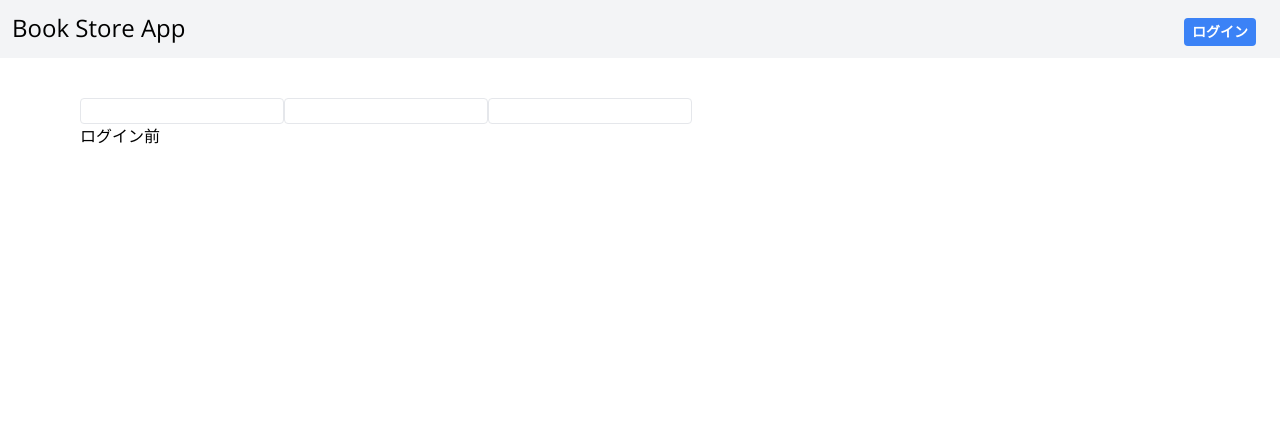
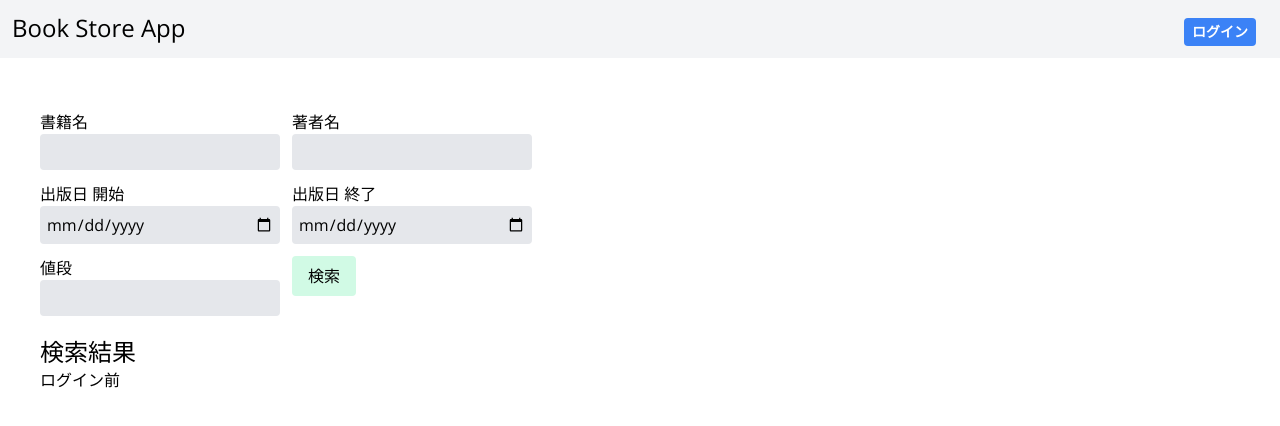
Before and after one commit to y-ibuki/book-store-app, a Next.js app: page / in a window 1280 px wide. Shown: the top 426 px of the page. Built offline with nearby package versions, Linux system fonts and the light colour scheme; no server answers.

Commit message:
一覧ページ マークアップ

```diff
--- a/src/components/BookIndex.tsx
+++ b/src/components/BookIndex.tsx
@@ -10,28 +10,36 @@ type TProps = {
 };
 
 const test = [
-    { name: "本1", author: "著者1", date: "2021/02/21", price: 300, place: "家", url: "https://google.com", remarks: "テスト備考ああああああああああああああああああああああああああああああああああああああああああああああああああああああああ"},
-    { name: "本2", author: "著者2", date: "2021/02/22", price: 1500, place: "東京", url: "https://google.com", remarks: "テスト備考っkっっっっっっsdcscsdcsdcsっっl"},
-    { name: "本3", author: "著者3", date: "2021/02/23", price: 900, place: "ああああああああああああああ", url: "https://google.com", remarks: "テスト備考jひsdvjsbdvsvsdv"},
-    { name: "本4", author: "著者4", date: "2021/02/24", price: 500, place: "F-10", url: "https://google.com", remarks: "テスト備考テストテスト"},
-    { name: "本5", author: "著者5", date: "2021/02/25", price: 80000, place: "E-5", url: "https://google.com", remarks: "テスト備考テストテストテストてすと"}
+    { title: "本1", author: "著者1", date: "2021/02/21", price: 300, place: "家", url: "https://google.com", remarks: "テスト備考ああああああああああああああああああああああああああああああああああああああああああああああああああああああああ"},
+    { title: "本2", author: "著者2", date: "2021/02/22", price: 1500, place: "東京", url: "https://google.com", remarks: "テスト備考っkっっっっっっsdcscsdcsdcsっっl"},
+    { title: "本3", author: "著者3", date: "2021/02/23", price: 900, place: "ああああああああああああああ", url: "https://google.com", remarks: "テスト備考ああああああああああああああ"},
+    { title: "本4", author: "著者4", date: "2021/02/24", price: 500, place: "F-10", url: "https://google.com", remarks: "テスト備考テストテスト"},
+    { title: "本5", author: "著者5", date: "2021/02/25", price: 80000, place: "E-5", url: "https://google.com", remarks: "テスト備考テストテストテストてすと"}
 ]
 
 const BookIndex = (props: TProps) => {
     return (
         <ul className="flex flex-wrap justify-between">
+            <li className="w-full">
+                <div className="flex p-2">
+                    <p className="text-lg w-1/5 line-clamp-1">書籍名</p>
+                    <p className="text-lg w-1/5 line-clamp-1">著者名</p>
+                    <p className="text-lg w-1/5 line-clamp-1">出版日</p>
+                    <p className="text-lg w-1/5 line-clamp-1">値段</p>
+                    <p className="text-lg w-1/5 line-clamp-1">場所</p>
+                </div>
+            </li>
             {
                 test.map( (item,index) => {
                     return (
                         <BookList
                             key={index}
-                            name={item.name}
+                            title={item.title}
                             author={item.author}
                             date={item.date}
                             url={item.url}
                             price={item.price}
                             place={item.place}
-                            remarks={item.remarks}
                         />
                     )
                 })
--- a/src/components/BookList/BookList.tsx
+++ b/src/components/BookList/BookList.tsx
@@ -2,48 +2,30 @@ import React from "react";
 import Link from "next/link";
 
 type TProps = {
-    name: string,
+    title: string,
     author: string,
     date: string,
     price: number,
     place: string,
-    url: string,
-    remarks: string
+    url: string
 };
 
 const BookList: React.FC<TProps> = ({
-    name,
+    title,
     author,
     date,
     price,
     place,
     url,
-    remarks,
 }) =>  {
     return (
-        <li className="w-2/5">
-            <a
-                href={url}
-                className="
-                    block
-                    duration-150
-                    transform shadow-2xl
-                    p-8
-                    hover:opacity
-                    hover:scale-110
-                    mt-5
-                    h-44
-                    "
-            >
-                <div className="flex1">
-                    <p className="text-lg">
-                        {name}
-                        <span className="text-gray-500 text-xs ml-5">著者: {author} </span>
-                    </p>
-                    <p className="mt-4 line-clamp-3">
-                        備考: { remarks }
-                    </p>
-                </div>
+        <li className="w-full">
+            <a href={url} className="p-2 flex hover:bg-yellow-200 hover:bg-opacity-20 duration-200">
+                <p className="text-lg w-1/5 line-clamp-1">{title}</p>
+                <p className="text-lg w-1/5 line-clamp-1">{author}</p>
+                <p className="text-lg w-1/5 line-clamp-1">{date}</p>
+                <p className="text-lg w-1/5 line-clamp-1">{price}</p>
+                <p className="text-lg w-1/5 line-clamp-1">{place}</p>
             </a>
         </li>
     )
--- a/src/pages/index.tsx
+++ b/src/pages/index.tsx
@@ -1,25 +1,48 @@
 import Layout from "../components/Layout";
 import LoginPage from '../components/Login'
 import BookIndex from '../components/BookIndex'
-import React, { SFC } from "react";
+import React, {SFC, useCallback} from "react";
 import { auth } from "../../config/firebase";
 
 const IndexPage: SFC = () => {
+  const onClick = (e) => useCallback( () => {
+
+  }, [])
+
   return (
       <Layout>
-          <div className="mx-20 my-10">
+          <div className="m-10">
               <div className="">
-                  <label htmlFor="">
-                      <input type="text" className="border rounded"/>
-                  </label>
-                  <label htmlFor="">
-                      <input type="text" className="border rounded"/>
-                  </label>
-                  <label htmlFor="">
-                      <input type="text" className="border rounded"/>
-                  </label>
+                  <div className="flex pt-3 items-end">
+                      <label className="w-1/5 mr-3">
+                          <p>書籍名</p>
+                          <input type="text" className="bg-gray-200 focus:bg-white border-2 p-1 rounded w-full"/>
+                      </label>
+                      <label className="w-1/5">
+                          <p>著者名</p>
+                          <input type="text" className="bg-gray-200 focus:bg-white border-2 p-1 rounded w-full"/>
+                      </label>
+                  </div>
+                  <div className="flex pt-3">
+                      <label className="w-1/5 mr-3">
+                          <p>出版日 開始</p>
+                          <input type="date" className="bg-gray-200 focus:bg-white border-2 p-1 rounded w-full"/>
+                      </label>
+                      <label className="w-1/5">
+                          <p>出版日 終了</p>
+                          <input type="date" className="bg-gray-200 focus:bg-white border-2 p-1 rounded w-full"/>
+                      </label>
+                  </div>
+                  <div className="flex pt-3">
+                      <label className="w-1/5 mr-3">
+                          <p>値段</p>
+                          <input type="text" className="bg-gray-200 focus:bg-white border-2 p-1 rounded w-full"/>
+                      </label>
+                      <button onClick={onClick} className="bg-green-100 hover:bg-opacity-60 rounded px-4 py-2 h-10">検索</button>
+                  </div>
               </div>
-              <div>
+              <div className="pt-5">
+                  <p className="text-2xl">検索結果</p>
                   {
                       auth.currentUser
                       ?
```
